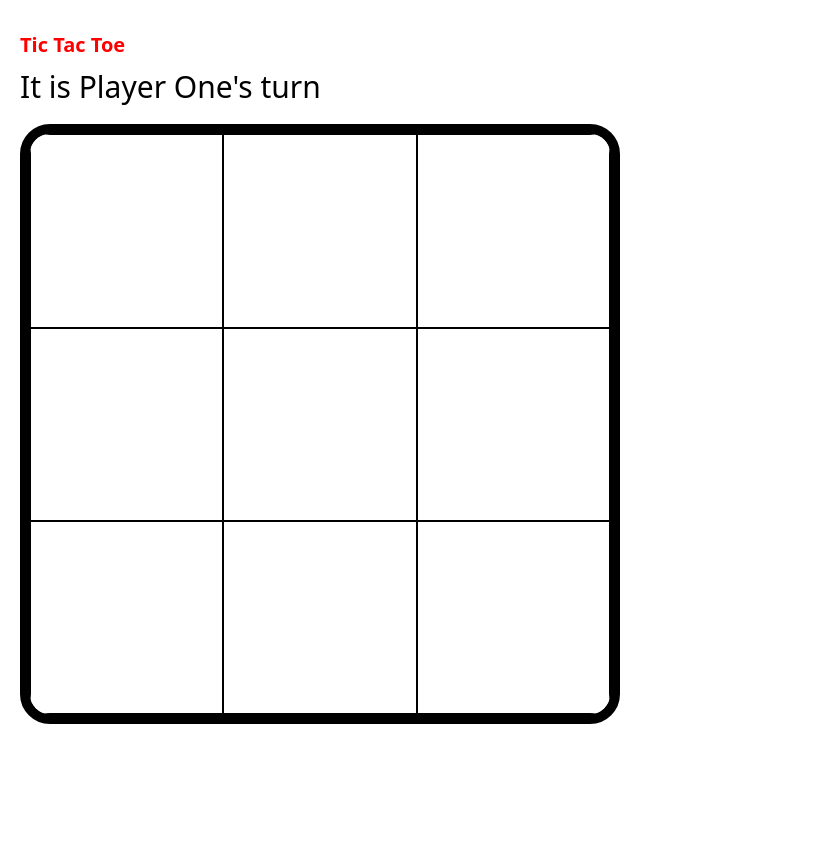
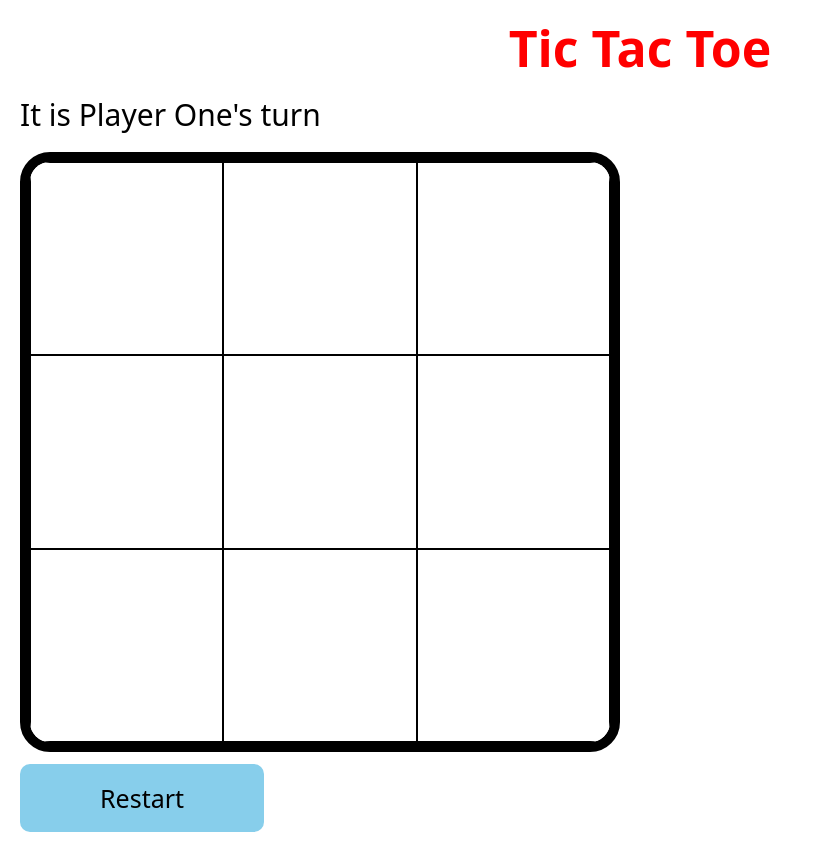
Before and after one commit to hunterjmk/tic-tac-toe, a plain HTML site: page index.html in a window 1280 px wide. Shown: the whole page, without its empty margins (0-813 px from the left). Before the commit the page ends 800 px from the top, so only its background shows below. Drawn offline with Linux system fonts and the light colour scheme.

Commit message:
Add a restart button

```diff
--- a/CSS/styles.css
+++ b/CSS/styles.css
@@ -12,6 +12,10 @@ html {
 
 h1 {
     color: red;
+    font-size: 5rem;
+    text-align: center;
+    margin-bottom: 2rem;
+    margin-top: 0;
 }
 
 .turn {
@@ -37,3 +41,12 @@ h1 {
     background: #fff;
     border: 1px solid black;
 }
+
+.restart {
+    font-size: 2.5rem;
+    padding: 2rem 8rem;
+    border: 0;
+    border-radius: 10px;
+    background: skyblue;
+    color: rgb(0, 0, 0);
+}
--- a/index.html
+++ b/index.html
@@ -18,6 +18,8 @@
     <div class="board">
 
     </div>
+    <br>
+    <button class="restart">Restart</button>
 
     <script src="script.js"></script>
 </body>
--- a/script.js
+++ b/script.js
@@ -79,7 +79,7 @@ const game = (function (playerOneName = 'Player One', playerTwoName = 'Player Tw
             name: playerTwoName,
             token: 'O'
         }
-    ]
+    ];
 
     let activePlayer = player[0];
     let endGame = false;
@@ -108,13 +108,6 @@ const game = (function (playerOneName = 'Player One', playerTwoName = 'Player Tw
             printNewRound();
         } else if (endGame) {
             board.printBoard();
-
-            const newBoard = board.createBoard();
-            // board.setBoard(newBoard);
-
-            endGame = false;
-            activePlayer = player[0];
-            printNewRound();
         }
     };
 
@@ -184,11 +177,23 @@ const game = (function (playerOneName = 'Player One', playerTwoName = 'Player Tw
         }
     }
 
+    const restart = () => {
+        const newBoard = board.createBoard();
+        board.setBoard(newBoard);
+
+        if (endGame){
+            endGame = false;
+        }
+        activePlayer = player[0];
+        printNewRound();
+    };
+
 
     return {
         printNewRound,
         playRound,
-        getActivePlayer
+        getActivePlayer,
+        restart
     }
 })();
 
@@ -196,6 +201,7 @@ const game = (function (playerOneName = 'Player One', playerTwoName = 'Player Tw
 function screenController() {
     const boardDiv = document.querySelector('.board');
     const turnDiv = document.querySelector('.turn');
+    const restartBtn = document.querySelector('.restart');
 
     const updateScreen = () => {
         boardDiv.textContent = '';
@@ -237,6 +243,10 @@ function screenController() {
     };
 
     boardDiv.addEventListener('click', clickHandler);
+    restartBtn.addEventListener('click', () => {
+        game.restart();
+        updateScreen();
+    });
 }
 
 screenController();
```
